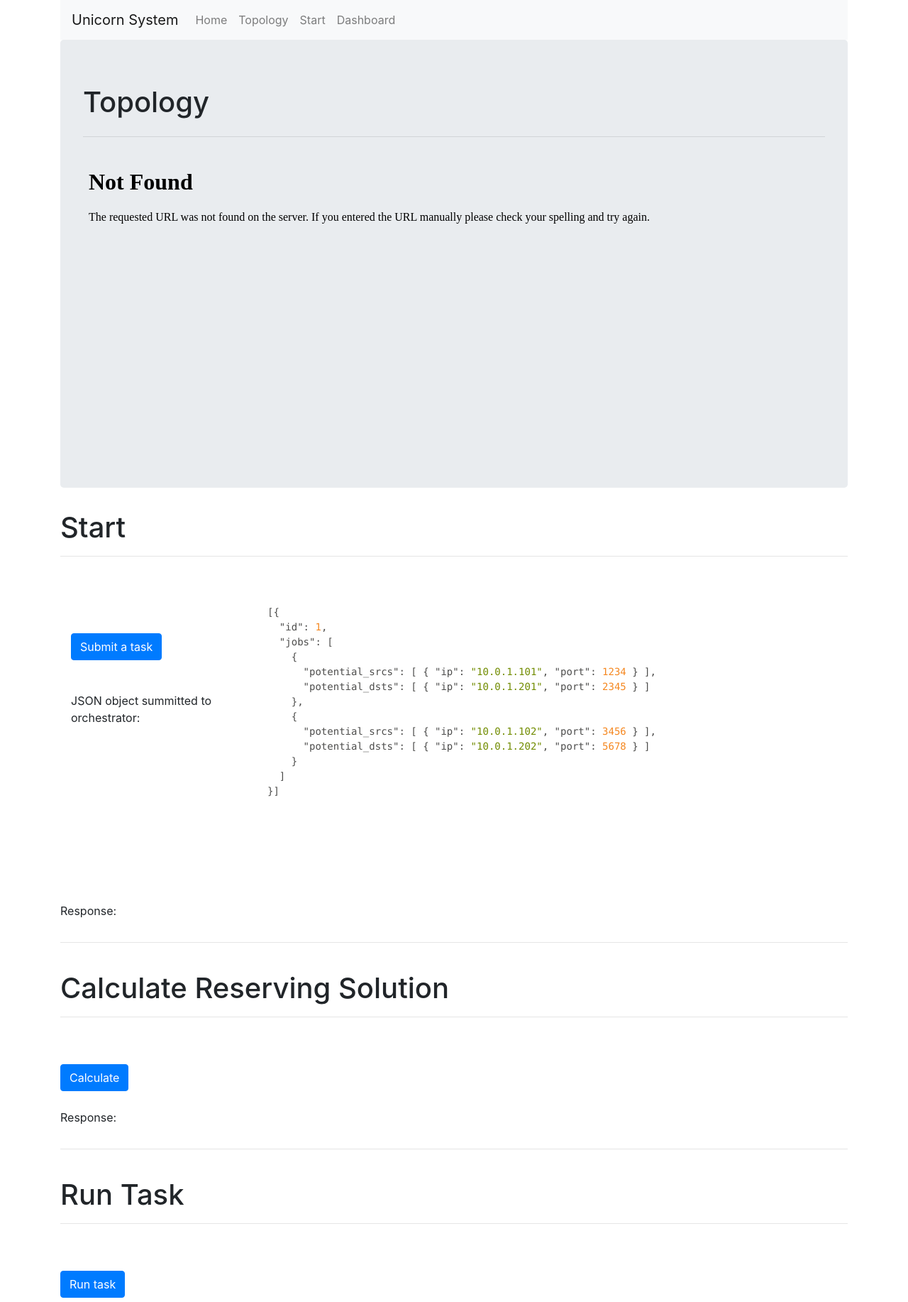
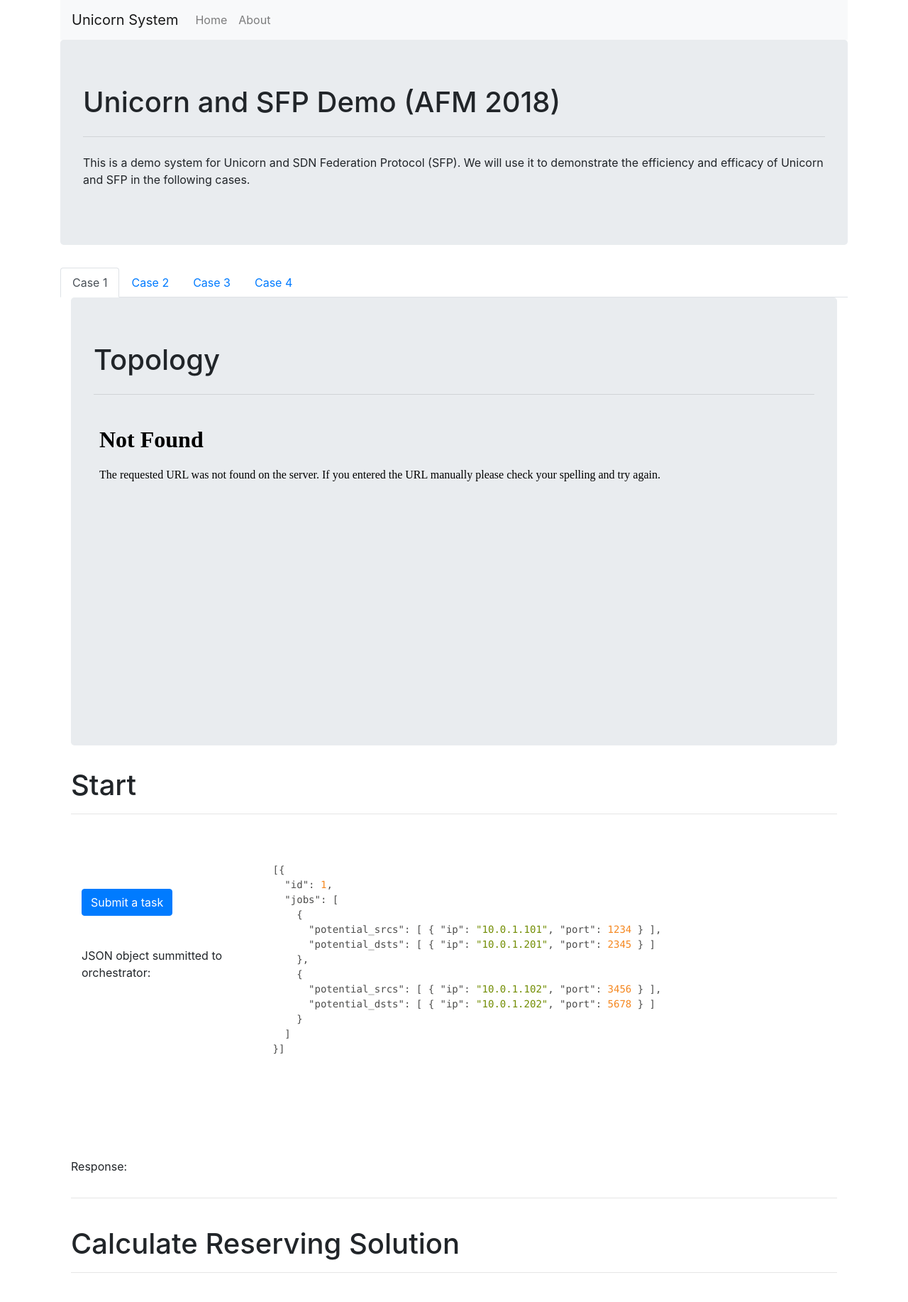
Before and after one commit to openalto/UnicornUI, a Flask app: page / in a window 1280 px wide. Shown: the top 1834 px of the page at 71% size. Run offline with Flask 2, Linux system fonts and the light colour scheme; some libraries are stand-ins or nearby versions.

Commit message:
Split cases to different tabs
Signed-off-by: jensenzhang <hack@jensen-zhang.site>

```diff
--- /dev/null
+++ b/requirements.txt
@@ -0,0 +1,3 @@
+gunicorn
+flask
+psutil
--- a/unicorn/app.py
+++ b/unicorn/app.py
@@ -5,4 +5,5 @@
 app.config["SUBMIT_TASK_URL"] = "http://127.0.0.1:6666/tasks"
 app.config["CALCULATE_BANDWIDTH_URL"] = "http://127.0.0.1:6666/calculate_bandwidth"
 app.config["RUN_TASK_URL"] = "http://127.0.0.1:6666/run_task"
+app.config["ON_DEMAND_PCE_URL"] = "http://127.0.0.1:6666/on_demand_pce"
 app.config["MONITORING_INTERVAL"] = 1
--- a/unicorn/routes.py
+++ b/unicorn/routes.py
@@ -45,6 +45,13 @@
     return jsonify(result=r.text)
 
 
+@app.route("/_on_demand_pce")
+def _on_demand_pce():
+    req_str = request.args.get('text')
+    r = requests.post(app.config["ON_DEMAND_PCE_URL"], data=req_str, headers={'content-type': 'application/json'})
+    return jsonify(result=r.text)
+
+
 @app.route("/_network_data")
 def _network_data():
     network_data_start = psutil.net_io_counters(pernic=True)
--- a/unicorn/templates/index.html
+++ b/unicorn/templates/index.html
@@ -11,7 +11,7 @@
 
     <link rel="stylesheet" href="/static/code-styles/tomorrow.css">
 
-    <title>Unicorn UI</title>
+    <title>Unicorn and SFP Demo (AFM 2018)</title>
 
     <script type=text/javascript>
         $SCRIPT_ROOT = {{ request.script_root | tojson | safe }};
@@ -59,6 +59,15 @@
     $("#run-task-result").text(JSON.stringify(JSON.parse(data.result), null, 2))
   })
 };
+
+var reserve_request = function () {
+  reserve_request_json = $("#reserve_request_json").text();
+  $.getJSON($SCRIPT_ROOT + "/_on_demand_pce", {
+    text: reserve_request_json
+  }, function (data) {
+    $("#reserve-request-result").text(JSON.stringify(JSON.parse(data.result), null, 2))
+  })
+};
 </script>
 
 <div class="container">
@@ -74,24 +83,47 @@
                     <a class="nav-link" href="#">Home</a>
                 </li>
                 <li class="nav-item">
-                    <a class="nav-link" href="#topology">Topology</a>
-                </li>
-                <li class="nav-item">
-                    <a class="nav-link" href="#start">Start</a>
-                </li>
-                <li class="nav-item">
-                    <!-- <a class="nav-link" href="{{ url_for("dashboard") }}">Dashboard</a> -->
-                    <a class="nav-link" href="#dashboard">Dashboard</a>
+                    <a class="nav-link" href="#">About</a>
                 </li>
             </ul>
         </div>
     </nav>
 
     <div class="jumbotron">
+      <h1>Unicorn and SFP Demo (AFM 2018)</h1>
+      <hr class="my-4">
+      <p>
+      This is a demo system for Unicorn and SDN Federation Protocol (SFP). We will use it to demonstrate the efficiency and efficacy of Unicorn and SFP in the following cases.
+      </p>
+    </div>
+
+    <div class="row">
+      <div class="col-12">
+        <ul class="nav nav-tabs" id="demo-cases" role="tablist">
+          <li class="nav-item">
+            <a class="nav-link active" id="case1-tab" data-toggle="tab" href="#case1" role="tab" aria-controls="case1" aria-selected="true">Case 1</a>
+          </li>
+          <li class="nav-item">
+            <a class="nav-link" id="case2-tab" data-toggle="tab" href="#case2" role="tab" aria-controls="case2" aria-selected="false">Case 2</a>
+          </li>
+          <li class="nav-item">
+            <a class="nav-link" id="case3-tab" data-toggle="tab" href="#case3" role="tab" aria-controls="case3" aria-selected="false">Case 3</a>
+          </li>
+          <li class="nav-item">
+            <a class="nav-link" id="case4-tab" data-toggle="tab" href="#case4" role="tab" aria-controls="case4" aria-selected="false">Case 4</a>
+          </li>
+        </ul>
+
+
+          <div class="tab-content" id="show-cases">
+            <!-- Show Case 1 -->
+            <div class="tab-pane fade show active" id="case1" role="tabpanel" aria-labelledby="case1-tab">
+              <div class="container">
+                <!-- Original Case 1 View -->
+    <div class="jumbotron">
       <h1 id="topology">Topology</h1>
       <hr class="my-4">
       <iframe src="/static/pdfs/intro-topo-exam.pdf" style="width:100%; height:400px;" frameborder="0"></iframe>
-
     </div>
 
     <h1 id="start">Start</h1>
@@ -182,6 +214,69 @@
             <iframe src="/dashboard#source=/static/dashboard.json" width="100%" height="400px" />
         </div>
     </div>
+              </div>
+            </div>
+
+            <!-- Show Case 2 -->
+            <div class="tab-pane fade" id="case2" role="tabpanel" aria-labelledby="case2-tab">
+              <div class="container">
+
+    <h1>On-Demand Path Setup</h1>
+    <hr/>
+    <br/>
+
+    <div class="row">
+        <div class="col-3">
+            <div class="container">
+                <button type="button" class="btn btn-primary" style="margin-top: 30%" onclick="reserve_request()">Reserve Request
+                </button>
+
+                <p style="margin-top: 20%;">JSON object summitted to orchestrator: </p>
+            </div>
+        </div>
+        <div class="col-9">
+        <pre><code class="json" id="reserve_request_json">
+[{
+  "id": 1,
+  "jobs": [
+    {
+      "potential_srcs": [ { "ip": "10.0.1.101", "port": 1234 } ],
+      "potential_dsts": [ { "ip": "10.0.1.201", "port": 2345 } ],
+      "demand": { "min-bw": 20000, "pass-to-dpi": true }
+    },
+    {
+      "potential_srcs": [ { "ip": "10.0.1.102", "port": 3456 } ],
+      "potential_dsts": [ { "ip": "10.0.1.202", "port": 5678 } ],
+      "demand": { "min-bw": 30000, "pass-to-dpi": true }
+    }
+  ]
+}]
+        </code></pre>
+        </div>
+    </div>
+
+    <div class="row">
+      <div class="col-3">
+        <p style="margin-top: 10%;">Response: </p>
+      </div>
+      <div class="col-9">
+        <pre><code class="json" id="reserve-request-result"></code></pre>
+      </div>
+    </div>
+
+              </div>
+            </div>
+
+            <!-- Show Case 3 -->
+            <div class="tab-pane fade" id="case3" role="tabpanel" aria-labelledby="case3-tab">
+            </div>
+
+            <!-- Show Case 4 -->
+            <div class="tab-pane fade" id="case4" role="tabpanel" aria-labelledby="case4-tab">
+            </div>
+          </div>
+      </div>
+    </div>
 
 </div>
 </body>
```
Also changed, not shown: 1 other file. Lines whose indentation alone changed are shown as unchanged.
